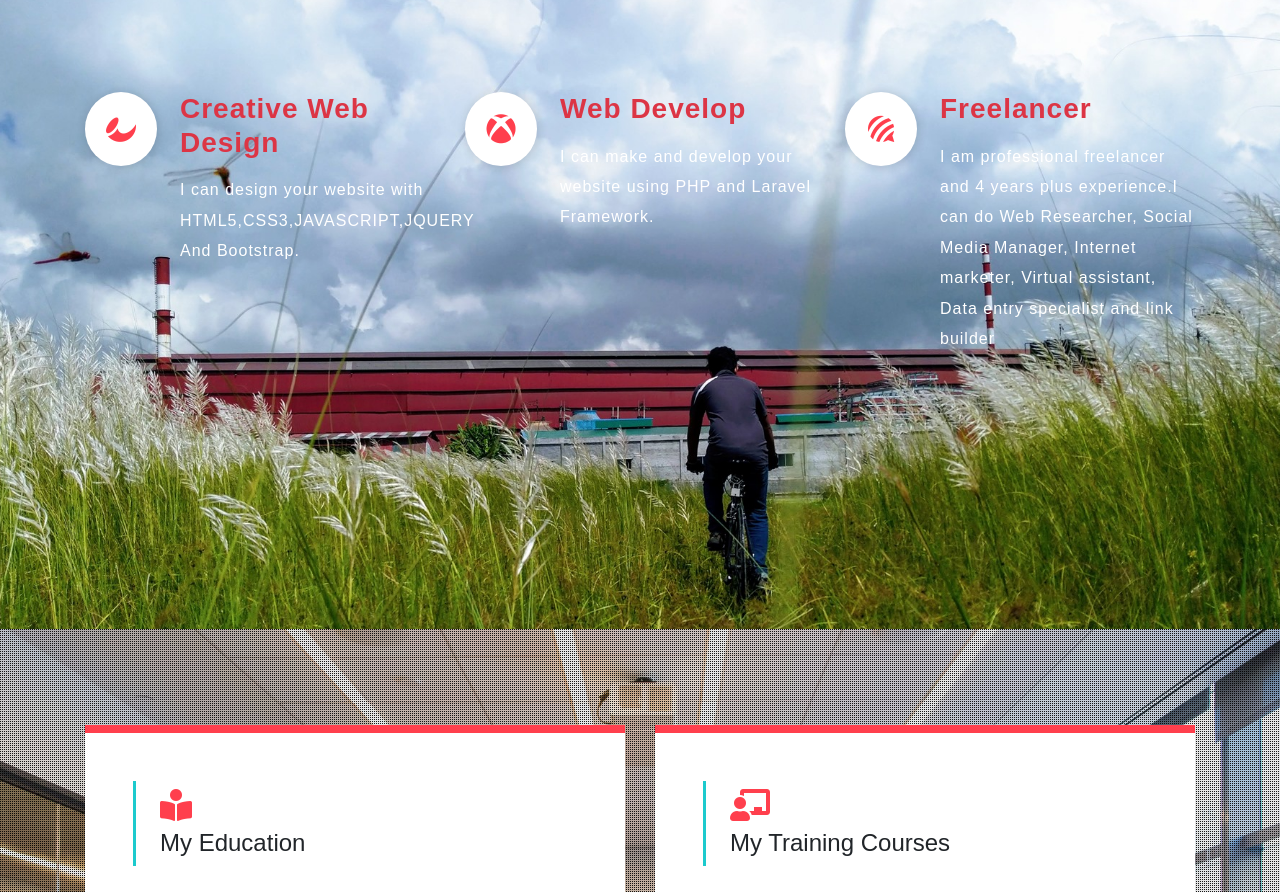
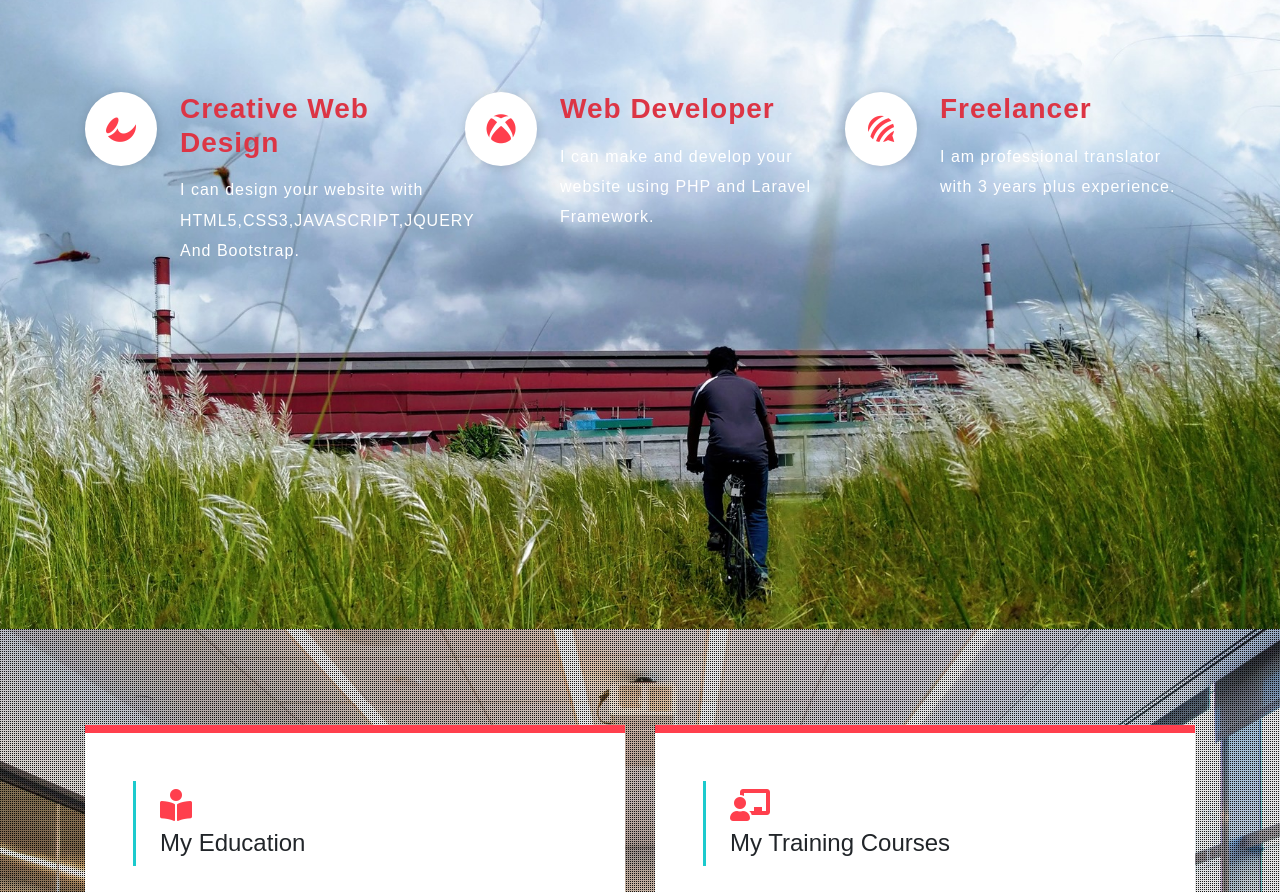
Before and after one commit to owadud/owadud.github.io, a plain HTML site: page index.html in a window 1280 px wide. Shown: the part 1581-2473 px from the top of the page. Drawn offline with Linux system fonts and the light colour scheme.

Commit message:
Update index.html

```diff
--- a/index.html
+++ b/index.html
@@ -175,7 +175,7 @@
 							</div>
 						</div>
 						<div class="col-lg-9 col-sm-10 col-9  agile-why-text">
-							<h4 class="text-danger font-weight-bold mb-3">Web Develop</h4>
+							<h4 class="text-danger font-weight-bold mb-3">Web Developer</h4>
 							<p class="text-white">I can make and develop your website using PHP and Laravel Framework.</p>
 						</div>
 					</div>
@@ -184,12 +184,12 @@
 					<div class="row wthree_agile_us py-md-4 py-3">
 						<div class="col-lg-3 col-sm-2 col-3 pr-lg-2">
 							<div class="wthree_features_grid text-center py-3">
-								<a href="https://www.upwork.com/fl/aowadudbhuiyan" target="_blank"><i class="fab fa-forumbee"></i></a>
+								<a href="https://www.fiverr.com/users/owadud655" target="_blank"><i class="fab fa-forumbee"></i></a>
 							</div>
 						</div>
 						<div class="col-lg-9 col-sm-10 col-9 agile-why-text">
 							<h4  class="text-danger font-weight-bold mb-3">Freelancer</h4>
-							<p class="text-white">I am professional freelancer and 4 years plus experience.I can do Web Researcher, Social Media Manager, Internet marketer, Virtual assistant, Data entry specialist and link builder</p>
+							<p class="text-white">I am professional translator with 3 years plus experience.</p>
 						</div>
 					</div>
 				</div>
```
